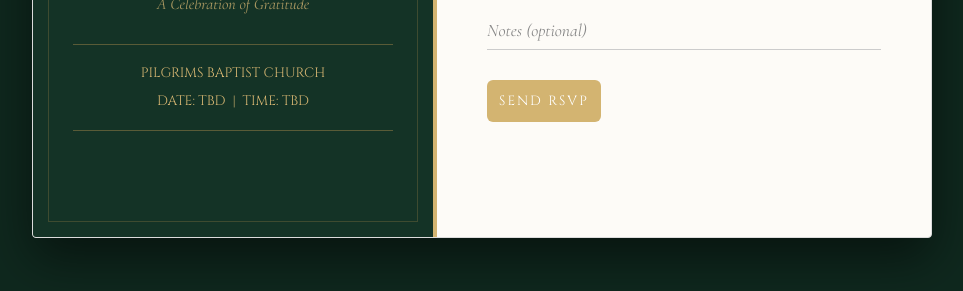
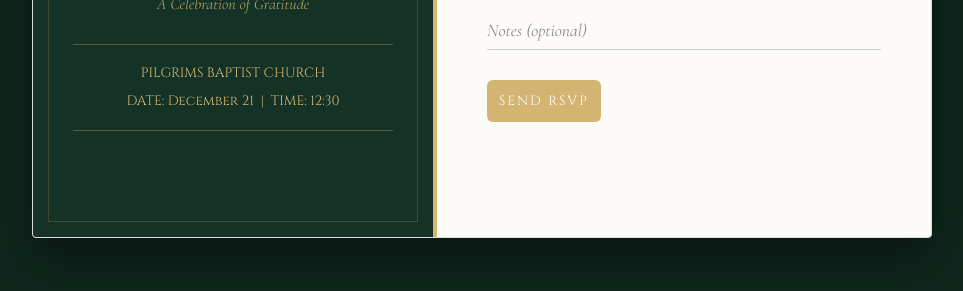
Before and after one commit to JDADonato/Youth-Thanksgiving-RSVP, a plain HTML site: page index.html in a window 1280 px wide. Shown: the part 437-728 px from the top of the page, without its empty margins (158-1121 px from the left). Drawn offline with nearby package versions, Linux system fonts and the light colour scheme.

Commit message:
Update event date and time in index.html

```diff
--- a/index.html
+++ b/index.html
@@ -186,7 +186,7 @@
 
             <div class="details">
                 PILGRIMS BAPTIST CHURCH<br>
-                DATE: TBD &nbsp;|&nbsp; TIME: TBD
+                DATE: December 21 &nbsp;|&nbsp; TIME: 12:30
             </div>
         </div>
 
```
